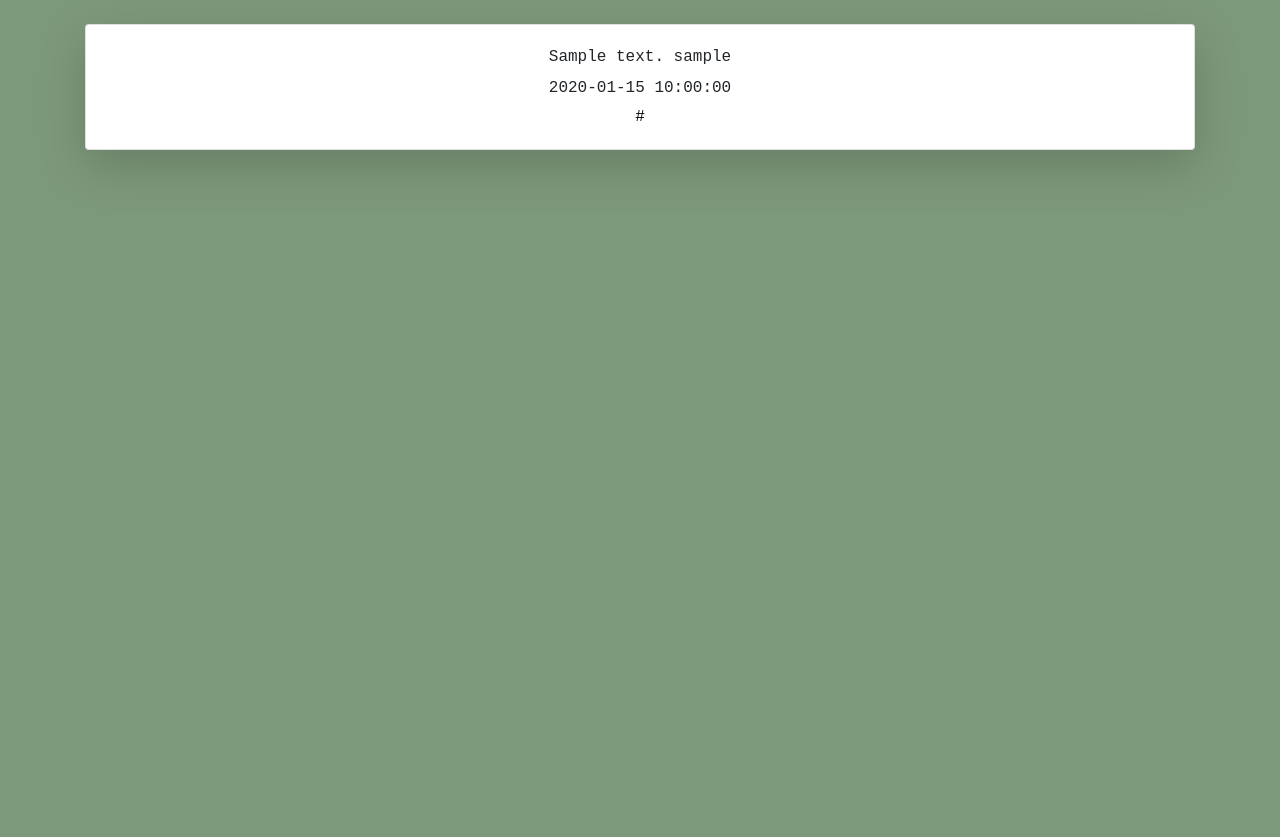
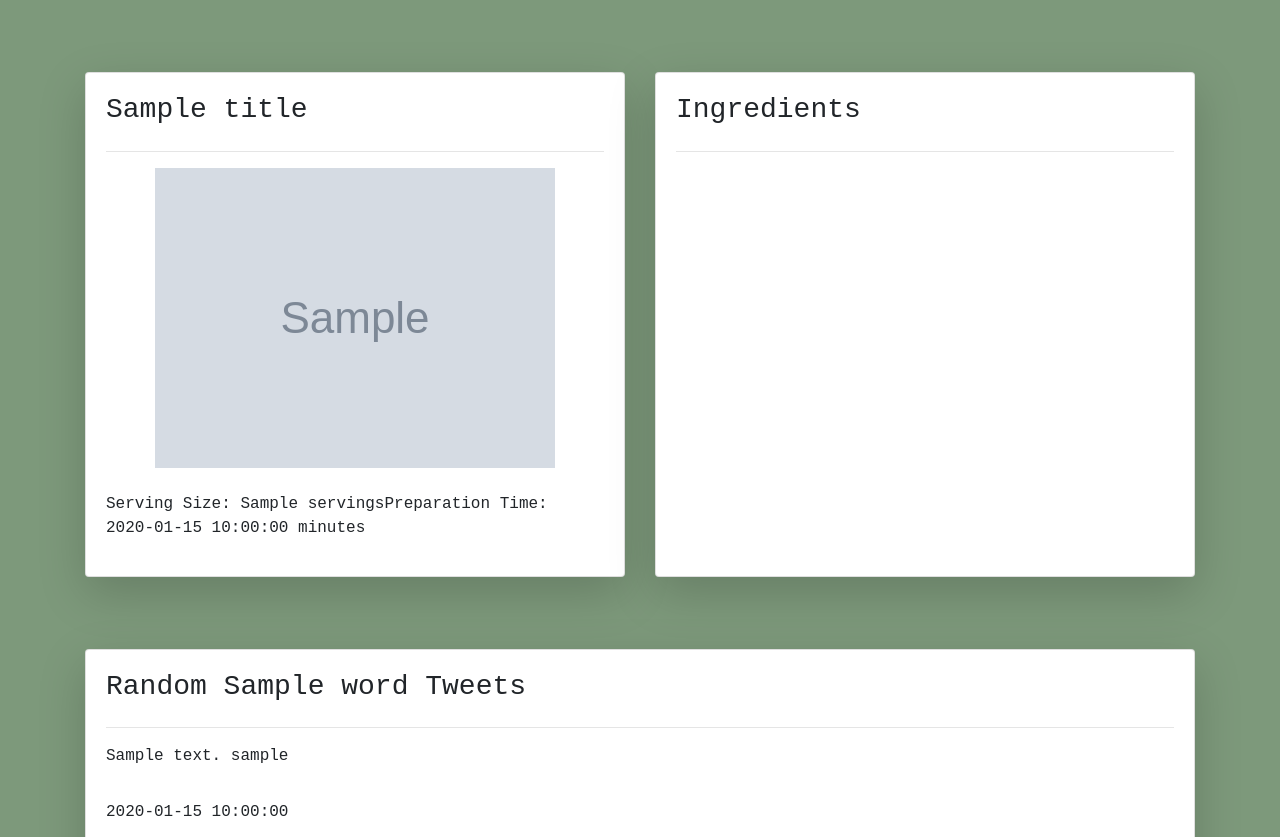
Before and after one commit to mrmanian/Recipe-Generator, a Flask app: template templates/home.html in a window 1280 px wide. Shown: the top 837 px of the page. Before the commit the page ends 168 px from the top, so only its background shows below. Run offline with Flask 2, Linux system fonts and the light colour scheme; the template is opened without the code that fills it: most values are stand-ins (such as "Sample title", 1, 10 or a date in 2020); grey boxes marked "Sample" are stand-in pictures; some libraries are stand-ins or nearby versions.

Commit message:
Add two bootstrap cards to display recipe image and ingredients

```diff
--- a/templates/home.html
+++ b/templates/home.html
@@ -12,18 +12,49 @@
 <!-- Start of the body -->
     <body>
         <div class="container">
-            <br>
+            <br><br><br>
+
+<!-- Recipe bootstrap card -->
+            <div class="row">
+                <div class="col-6 col-md-6 col-lg-6 col-xl-6">
+                    <div class="card card-body h-100 shadow-lg bg-white rounded">
+                        <h3 class="center">{{ title }}</h3>
+                        <hr>
+                        <a href="{{ sourceUrl }}" target="_blank" rel="noopener noreferrer"><img class="mx-auto d-block foodpic" src="{{ image }}"></a>
+                        <br>
+                        <p>Serving Size: {{ servings }}<span class="right">Preparation Time: {{ cookTime }} minutes</span></p>
+                    </div>
+                </div>
+                <br><br><br>
+                <div class="col-6 col-md-6 col-lg-6 col-xl-6">
+                    <div class="card card-body h-100 shadow-lg bg-white rounded">
+                        <h3 class="center">Ingredients</h3>
+                        <hr>
+                        {% for i in range(0, length, 2) %}
+                            <li>
+                                ⦿ {{ ingredients[i] }}
+                                <img class="ingredients right" src="https://spoonacular.com/cdn/ingredients_100x100/{{ ingredients[i+1] }}">
+                            </li>
+                        {% endfor %}
+                        <br><br>
+                    </div>
+                </div>
+            </div>
+            <br><br><br>
 
 <!-- Twitter bootstrap card -->
             <div class="row">
                 <div class="col-12 col-md-12 col-lg-12 col-xl-12">
                     <div class="card card-body h-100 shadow-lg bg-white rounded">
-                        <p class="tweet">{{ text }} {{ username }}<p>
-                        <p class="tweet middle">{{ date_time }}</p>
-                        <a href="{{ url }}" class="tweet" target="_blank" rel="noopener noreferrer">{{ url }}</a>
+                        <h3 class="center">Random {{ word }} Tweets</h3>
+                        <hr>
+                        <p class="center">{{ text }} {{ username }}<p>
+                        <p class="center">{{ date_time }}</p>
+                        <a href="{{ url }}" class="center" target="_blank" rel="noopener noreferrer"><img class="mx-auto d-block" src="https://img.icons8.com/color/48/000000/twitter.png"/></a>
                     </div>
                 </div>
             </div>
+            <br><br><br>
 
         </div>
     </body>
```
